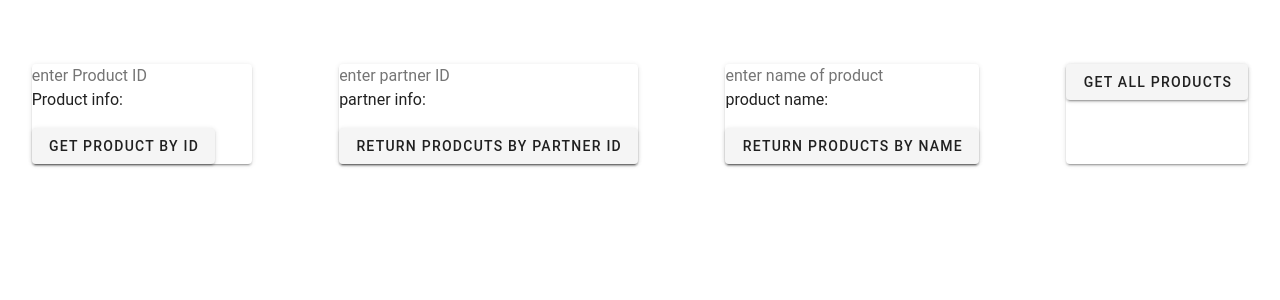
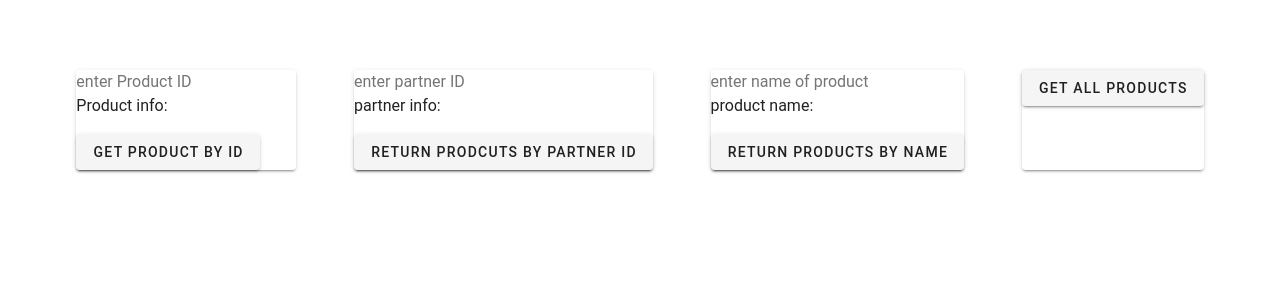
Before and after one commit to paulinusia/instantRamen_client, a Vue app: page / in a window 1280 px wide. Shown: the top 300 px of the page. Built offline with nearby package versions, Linux system fonts and the light colour scheme; the HTML template or start-up script is replaced by a standard one.

Commit message:
changes?

```diff
--- a/src/components/Product.vue
+++ b/src/components/Product.vue
@@ -3,7 +3,7 @@
 
 
 
-
+<v-container>
  <!-- GET METHODS FOR PRODUCT -->
     <v-row
     justify="space-around"
@@ -57,19 +57,12 @@
 
 
 
-
-
-
-
-
-
-
 <!-- POST/PUT/DELETE FOR AXIOS?? -->
 <v-form>
 
 </v-form>
 
-
+</v-container>
     </div>
 </template>
 
--- a/vue.config.js
+++ b/vue.config.js
@@ -3,6 +3,7 @@ module.exports = {
     'vuetify',
   ],
   devServer: {
-    proxy: 'http://localhost:8081/?_wadl',
-  }
+    proxy: 'http://localhost:8081/productservice/products'
+    }
+
 };
```
